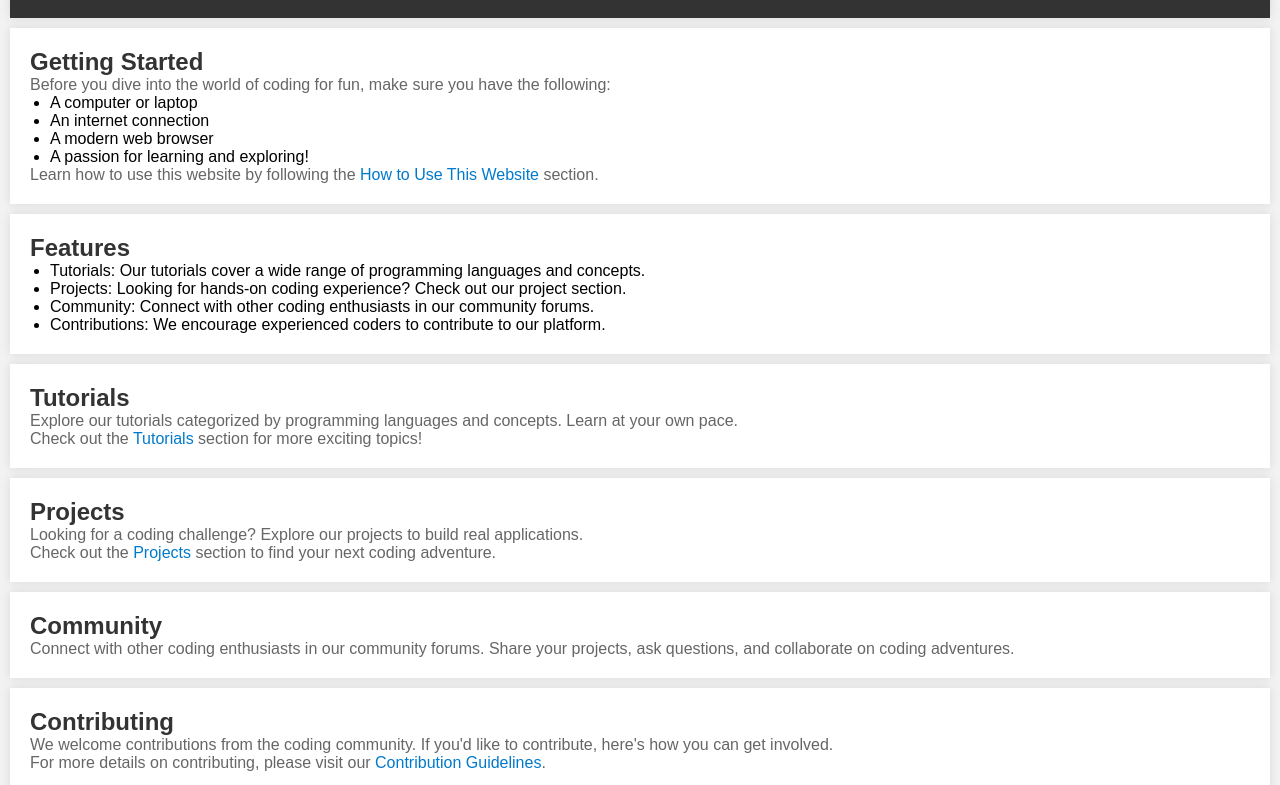
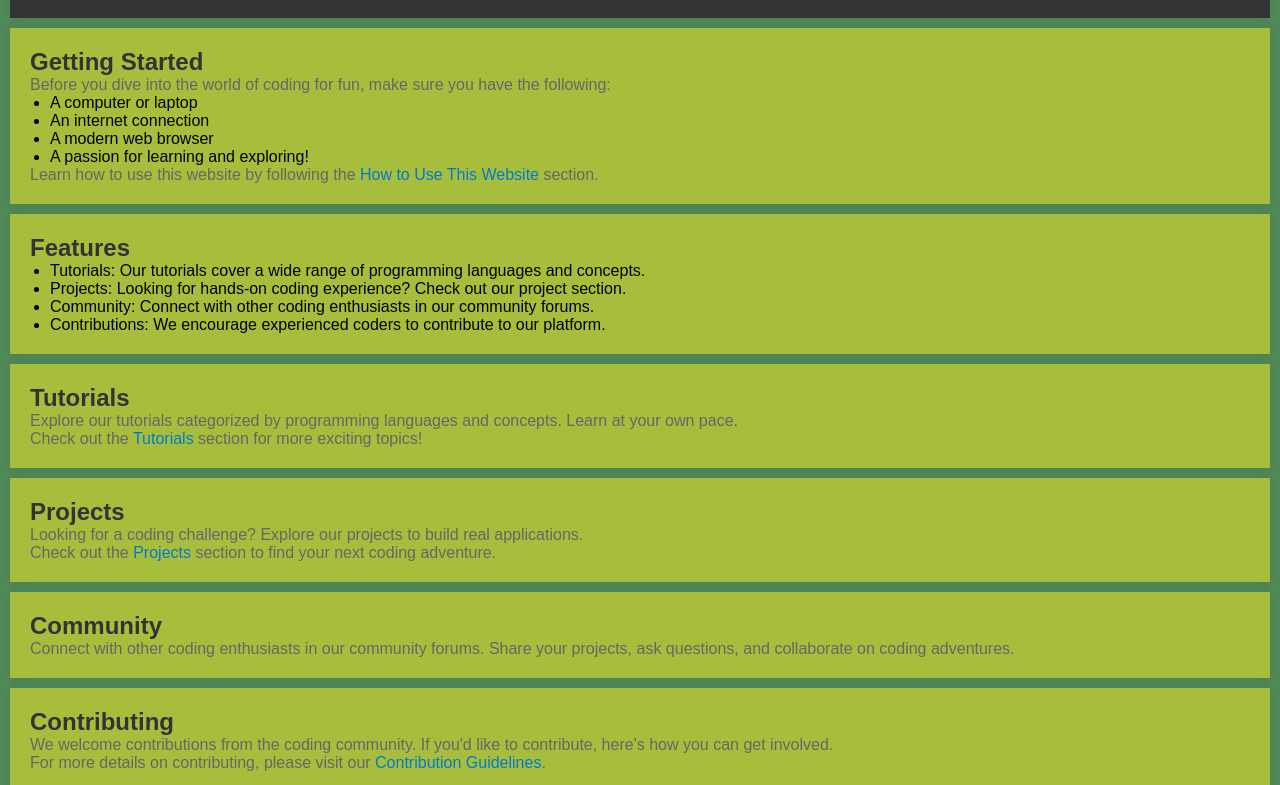
Before and after one commit to LAJOLADEL/FUN-CODING, a plain HTML site: page index.html in a window 1280 px wide. Shown: the part 87-872 px from the top of the page. Drawn offline with Linux system fonts and the light colour scheme.

Commit message:
change color css

```diff
--- a/styles.css
+++ b/styles.css
@@ -6,7 +6,7 @@ body, h1, h2, p, ul {
 
 /* Apply a background color and set font styles */
 body {
-    background-color: #f2f2f2;
+    background-color: #518a58;
     font-family: Arial, sans-serif;
 }
 
@@ -40,7 +40,7 @@ body {
 div {
     padding: 20px;
     margin: 10px;
-    background-color: #fff;
+    background-color: #a7be3d;
     box-shadow: 0 0 10px rgba(0, 0, 0, 0.1);
 }
 
@@ -51,7 +51,7 @@ h2 {
 
 p {
     font-size: 1em;
-    color: #666;
+    color: #666666;
 }
 
 ul {
```
